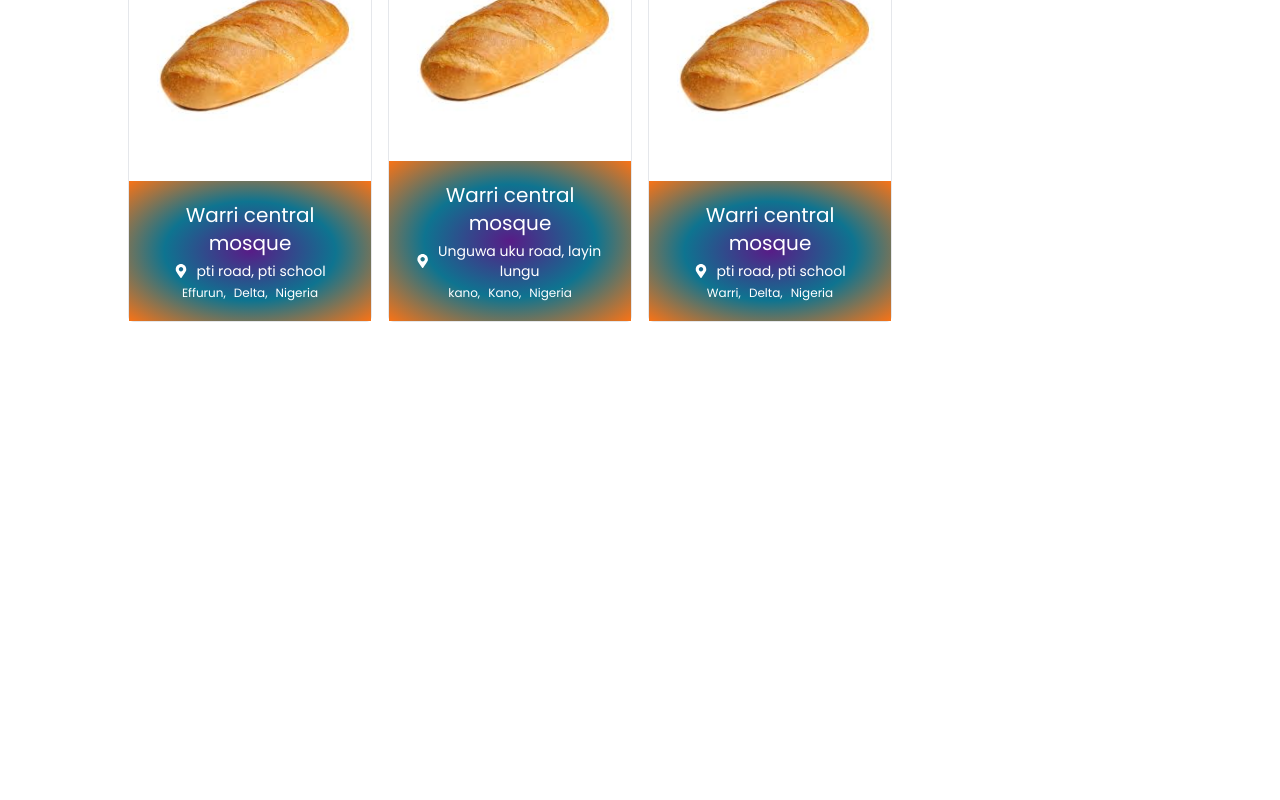
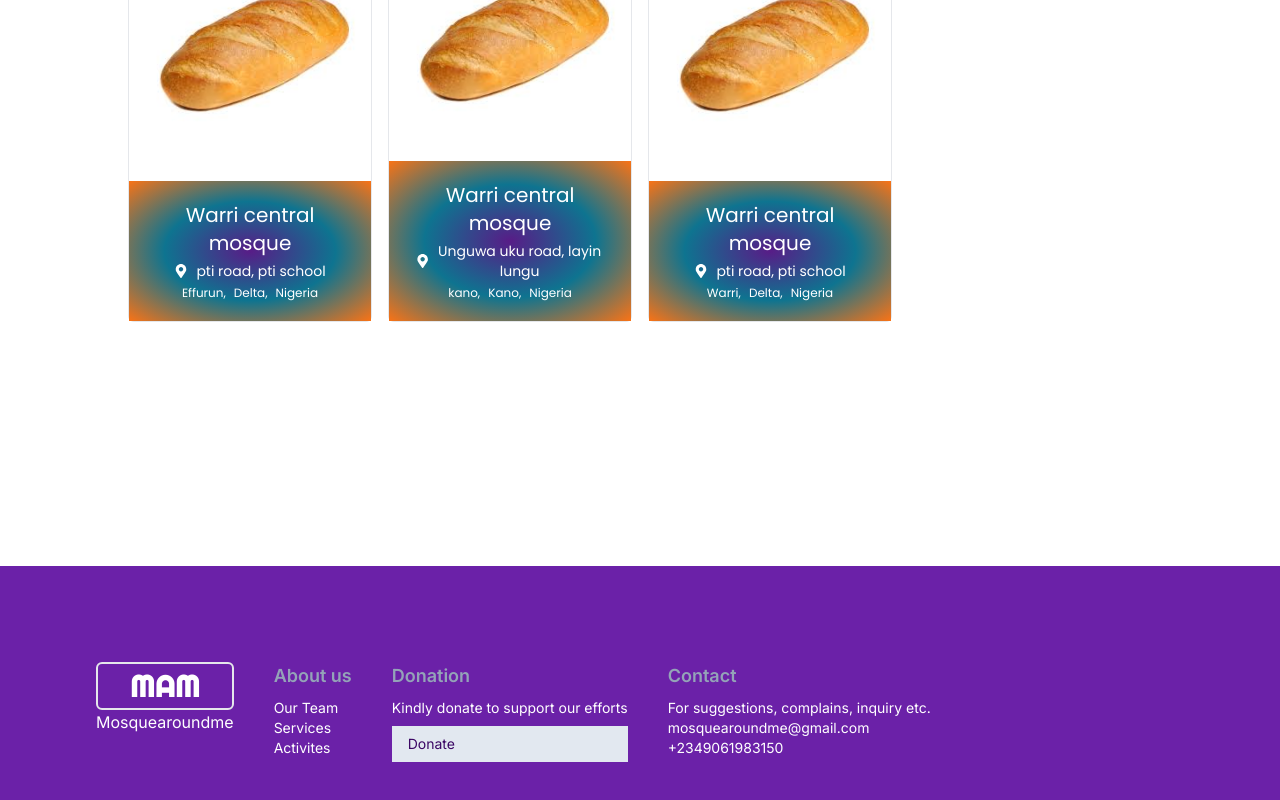
Before and after one commit to belloshehu/mosque-around-me, a Next.js app: page / in a window 1280 px wide. Shown: the part 442-1242 px from the top of the page. Before the commit the page ends 1008 px from the top, so only its background shows below. Built offline with nearby package versions, Linux system fonts and the light colour scheme.

Commit message:
Add basic footer

```diff
--- a/app/_components/Footer.jsx
+++ b/app/_components/Footer.jsx
@@ -0,0 +1,50 @@
+import React from "react";
+import Brand from "./Brand";
+import Link from "next/link";
+import { styles } from "../styles";
+
+const Footer = () => {
+  return (
+    <footer className="flex flex-col md:flex-row justify-start gap-5 md:gap-10 bg-purple-800 text-white p-5 md:p-24 ">
+      <div className="text-center">
+        <Brand />
+        <p>Mosquearoundme</p>
+      </div>
+      <div className="text-sm">
+        <h3 className="text-lg font-semibold mb-2 text-slate-400">About us</h3>
+        <ul className="list-none">
+          <li className={styles.underlinedLink}>
+            <Link href="/team">Our Team</Link>
+          </li>
+          <li className={styles.underlinedLink}>
+            <Link href="/services">Services</Link>
+          </li>
+          <li className={styles.underlinedLink}>
+            <Link href="/activities">Activites</Link>
+          </li>
+        </ul>
+      </div>
+      <div className="text-sm flex flex-col gap-2">
+        <h3 className="text-lg font-semibold text-slate-400">Donation</h3>
+        <p>Kindly donate to support our efforts</p>
+        <Link
+          href="/donation"
+          className="bg-slate-200 p-2 px-4 text-purple-950">
+          Donate
+        </Link>
+      </div>
+      <div className="text-sm flex flex-col gap-2">
+        <ul className="list-none">
+          <h3 className="text-lg font-semibold text-slate-400 mb-2">Contact</h3>
+          <p>For suggestions, complains, inquiry etc. </p>
+          <li className={styles.underlinedLink}>
+            <Link href="/activities">mosquearoundme@gmail.com</Link>
+          </li>
+          <li className={styles.underlinedLink}>+2349061983150</li>
+        </ul>
+      </div>
+    </footer>
+  );
+};
+
+export default Footer;
--- a/app/layout.js
+++ b/app/layout.js
@@ -2,6 +2,7 @@ import Header from "./_components/Header";
 import "./globals.css";
 import { Inter } from "next/font/google";
 import { Providers } from "./GlobalRedux/provider";
+import Footer from "./_components/Footer";
 
 const inter = Inter({ subsets: ["latin"] });
 
@@ -18,6 +19,7 @@ export default function RootLayout({ children }) {
         <Providers>
           <Header />
           <main className="p-5 lg:px-32 lg:py-16">{children}</main>
+          <Footer />
         </Providers>
       </body>
     </html>
--- a/app/styles.js
+++ b/app/styles.js
@@ -5,4 +5,5 @@ export const styles = {
     "p-2 px-4 border-2 border-purple-500 w-full outline-none from-orange-400 to-cyan-300",
   button:
     "p-2 px-6 bg-gradient-to-tr from-cyan-600 via-blue-400 to-amber-600 w-full text-center md:max-w-fit my-2 text-white rounded-md shadow-md group-hover:bg-gradient-radial transition-all duration-200",
+  underlinedLink: "hover:underline",
 };
```
